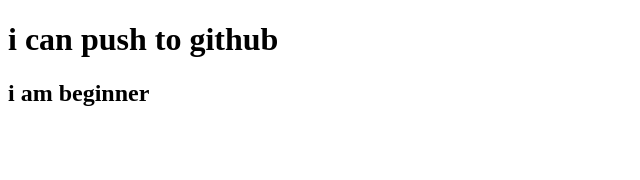
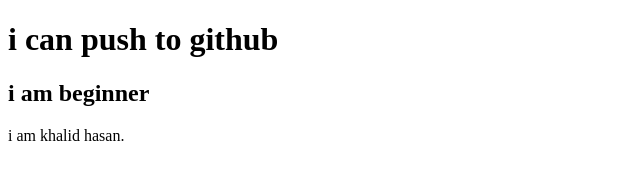
Before and after one commit to khalidhasan8/my-first-repo, a plain HTML site: page index.html in a window 1280 px wide. Shown: the whole page, without its empty margins (0-640 px from the left). Drawn offline with Linux system fonts and the light colour scheme.

```diff
--- a/index.html
+++ b/index.html
@@ -9,6 +9,9 @@
 <body>
     <h1>i can push to github</h1>
     <h2>i am beginner</h2>
+    <p>
+        i am khalid hasan.
+    </p>
 
 </body>
 </html>
```
Also changed, not shown: style.css (added).
